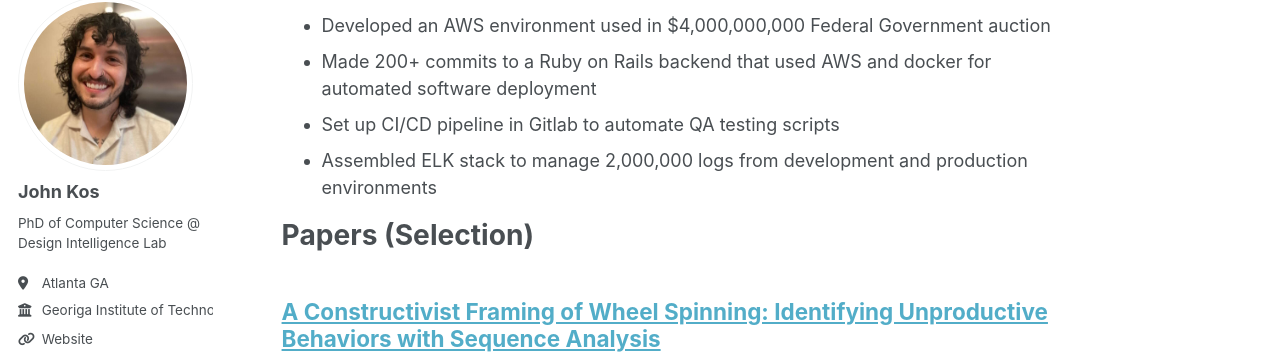
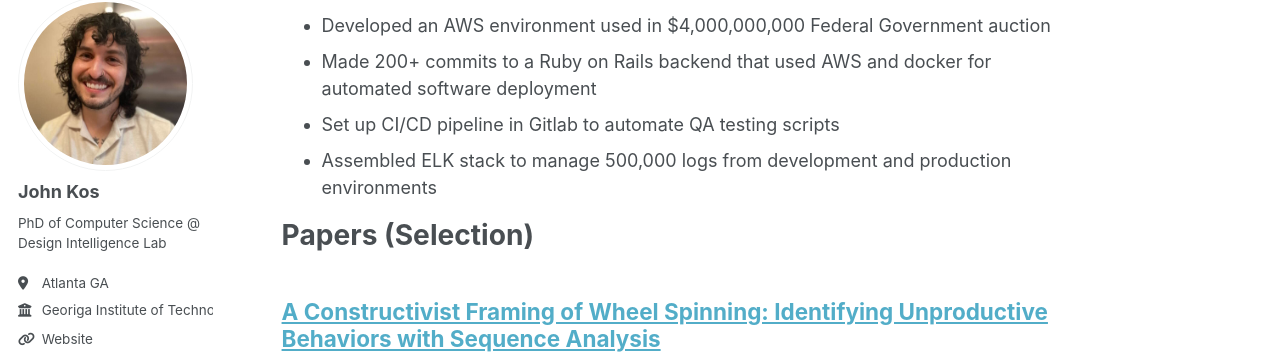
Before and after one commit to JohnKos/JohnKos.github.io, a Jekyll site: the page built from _pages/about.md, in a window 1280 px wide and 900 px high, scrolled down 1137 px. Shown: the part 110-464 px from the top of the window. Built offline with Jekyll 4.4.1, drawn with Linux system fonts in a browser that asks for light colours; some web fonts are replaced.

Commit message:
align with resume

```diff
--- a/_pages/about.md
+++ b/_pages/about.md
@@ -43,7 +43,7 @@ Junior Development Operations - Power Auctions
 - Developed an AWS environment used in $4,000,000,000 Federal Government auction
 - Made 200+ commits to a Ruby on Rails backend that used AWS and docker for automated software deployment
 - Set up CI/CD pipeline in Gitlab to automate QA testing scripts
-- Assembled ELK stack to manage 2,000,000 logs from development and production environments
+- Assembled ELK stack to manage 500,000 logs from development and production environments
 
 
 Papers (Selection)
```
